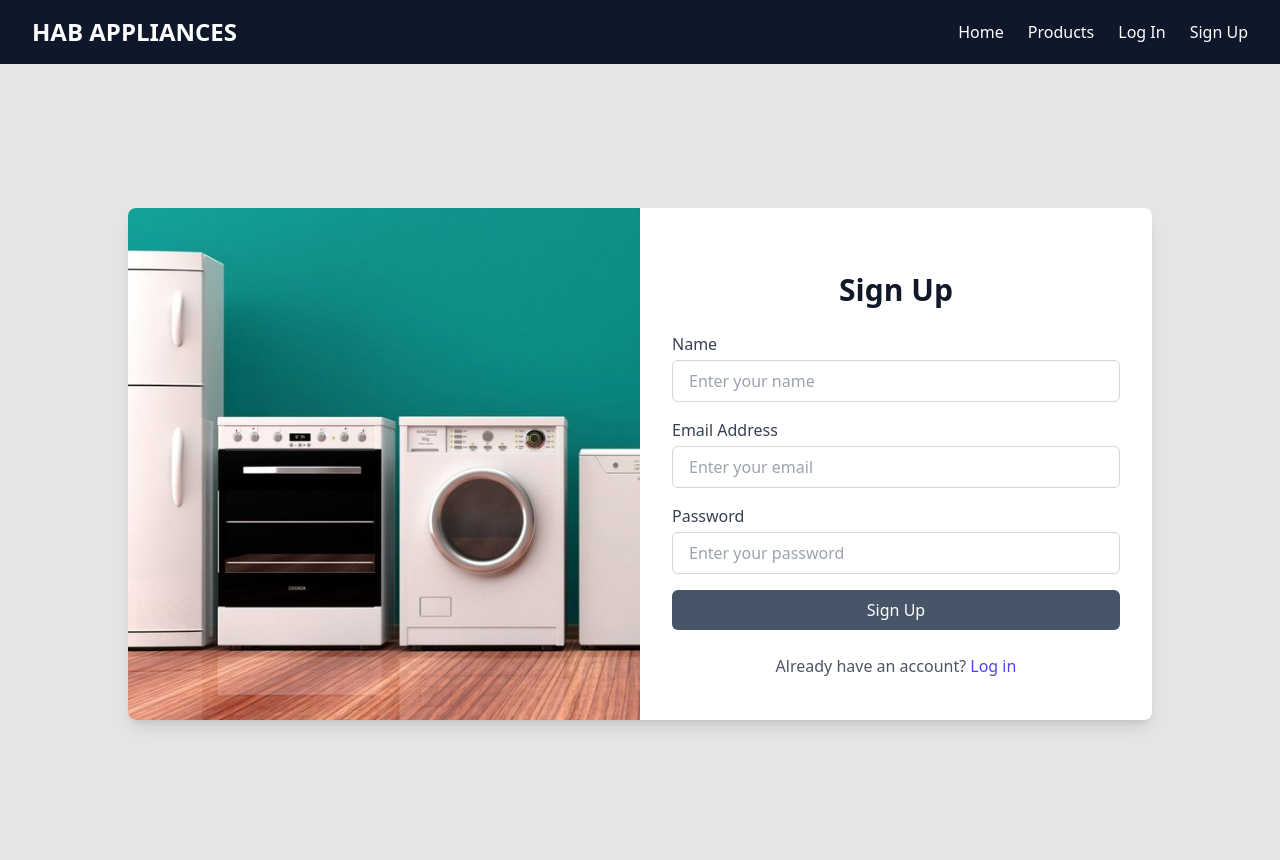
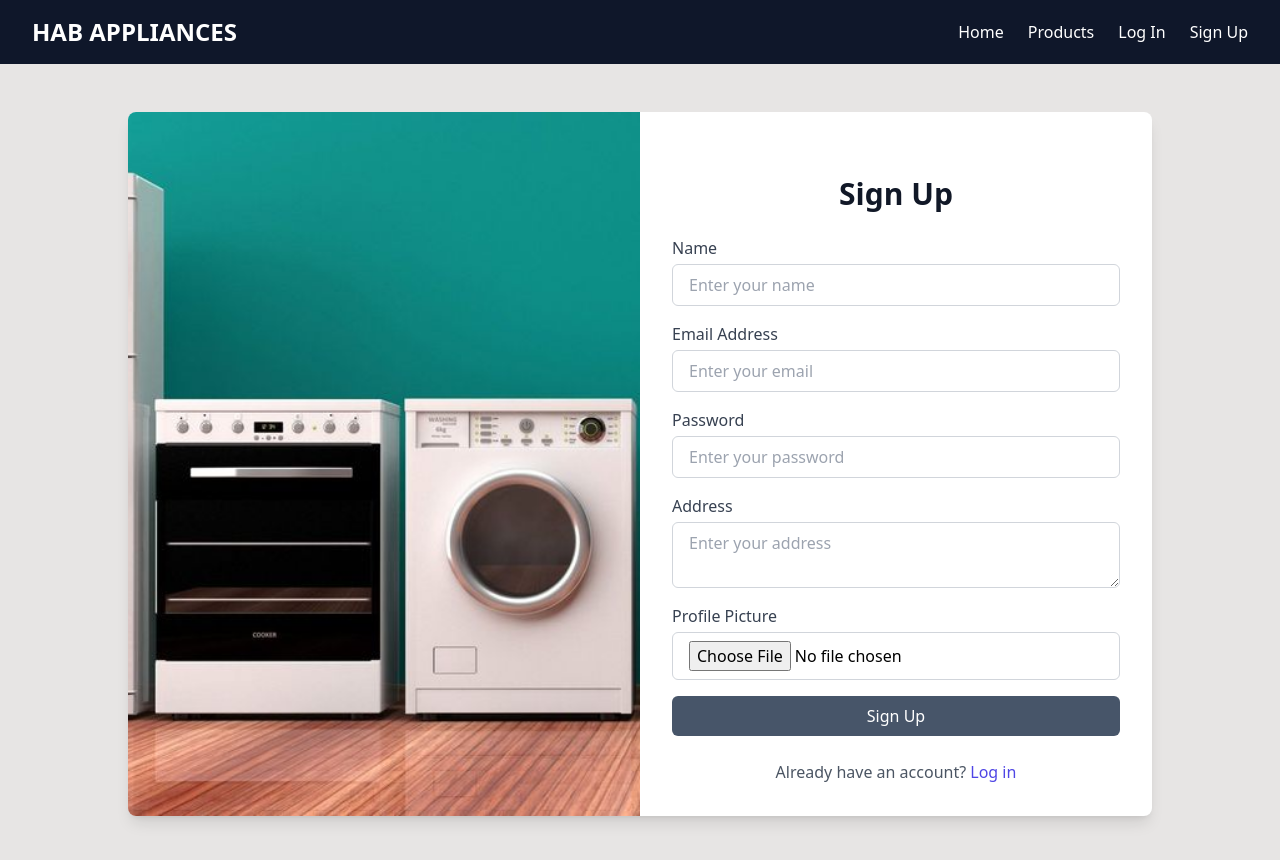
Before and after one commit to Shiido09/MERN-STACK, a React (Vite) app in the folder frontend/: page /signup in a window 1280 px wide. Shown: the top 860 px of the page. Built offline with nearby package versions, Linux system fonts and the light colour scheme.

Commit message:
Update signupPage.jsx

```diff
--- a/frontend/src/pages/homePages/signupPage.jsx
+++ b/frontend/src/pages/homePages/signupPage.jsx
@@ -1,46 +1,66 @@
-// src/pages/homePages/signupPage.jsx
 import React, { useState } from 'react';
-import { Link, Navigate, useNavigate } from 'react-router-dom';
+import { Link, useNavigate } from 'react-router-dom';
 import { createUserWithEmailAndPassword } from 'firebase/auth';
 import { auth } from '../../firebaseConfig';
 import axios from 'axios';
 import Header from './Header';
+import { useFormik } from 'formik';
+import * as Yup from 'yup';
 
 const SignupPage = () => {
-  const [name, setName] = useState('');
-  const [email, setEmail] = useState('');
-  const [password, setPassword] = useState('');
-  const [error, setError] = useState('');
+  const navigate = useNavigate();
   const [success, setSuccess] = useState('');
-  const navigate = useNavigate();
 
-  const handleSubmit = async (e) => {
-    e.preventDefault();
+  const validationSchema = Yup.object({
+    name: Yup.string().required('Name is required'),
+    email: Yup.string().email('Invalid email address').required('Email is required'),
+    password: Yup.string().min(6, 'Password must be at least 6 characters').required('Password is required'),
+    address: Yup.string().required('Address is required'),
+    profilePicture: Yup.mixed().required('Profile picture is required')
+  });
 
+  const formik = useFormik({
+    initialValues: {
+      name: '',
+      email: '',
+      password: '',
+      address: '',
+      profilePicture: null
+    },
+    validationSchema,
+    onSubmit: async (values) => {
       try {
-      // Send user data to backend
+        const formData = new FormData();
+        formData.append('name', values.name);
+        formData.append('email', values.email);
+        formData.append('password', values.password);
+        formData.append('address', values.address);
+        formData.append('profilePicture', values.profilePicture);
+
         const response = await axios.post(
           "http://localhost:5000/api/auth/signup",
-        { name, email, password },
-        { withCredentials: true } // To send cookies
+          formData,
+          { withCredentials: true }
         );
 
         setSuccess(response.data.message);
-      setError("");
         setTimeout(() => {
-        setName("");
-        setEmail("");
-        setPassword("");
+          formik.resetForm();
           navigate("/verify");
         }, 3000);
       } catch (err) {
         if (err.response && err.response.data && err.response.data.message) {
-        setError(err.response.data.message);
+          formik.setFieldError('general', err.response.data.message);
         } else {
-        setError("Signup failed. Please try again.");
+          formik.setFieldError('general', 'Signup failed. Please try again.');
         }
-      setTimeout(() => setError(""), 2000);
+        setTimeout(() => formik.setFieldError('general', ''), 2000);
       }
+    }
+  });
+
+  const handleFileChange = (e) => {
+    formik.setFieldValue('profilePicture', e.target.files[0]);
   };
 
   return (
@@ -53,9 +73,9 @@ const SignupPage = () => {
           </div>
           <div className="w-full md:w-1/2 p-8 pt-16 space-y-6">
             <h2 className="text-3xl font-bold text-center text-gray-900">Sign Up</h2>
-            {error && <p className="text-red-600 text-center">{error}</p>}
+            {formik.errors.general && <p className="text-red-600 text-center">{formik.errors.general}</p>}
             {success && <p className="text-green-600 text-center">{success}</p>}
-            <form className="space-y-4" onSubmit={handleSubmit}>
+            <form className="space-y-4" onSubmit={formik.handleSubmit}>
               <div>
                 <label htmlFor="name" className="block text-base font-medium text-gray-700">
                   Name
@@ -63,12 +83,16 @@ const SignupPage = () => {
                 <input
                   type="text"
                   id="name"
-                  value={name}
-                  onChange={(e) => setName(e.target.value)}
+                  name="name"
+                  value={formik.values.name}
+                  onChange={formik.handleChange}
+                  onBlur={formik.handleBlur}
                   className="mt-1 block w-full px-4 py-2 border border-gray-300 rounded-md focus:ring-indigo-500 focus:border-indigo-500"
                   placeholder="Enter your name"
-                  required
                 />
+                {formik.touched.name && formik.errors.name && (
+                  <p className="text-red-600 text-sm">{formik.errors.name}</p>
+                )}
               </div>
               <div>
                 <label htmlFor="email" className="block text-base font-medium text-gray-700">
@@ -77,12 +101,16 @@ const SignupPage = () => {
                 <input
                   type="email"
                   id="email"
-                  value={email}
-                  onChange={(e) => setEmail(e.target.value)}
+                  name="email"
+                  value={formik.values.email}
+                  onChange={formik.handleChange}
+                  onBlur={formik.handleBlur}
                   className="mt-1 block w-full px-4 py-2 border border-gray-300 rounded-md focus:ring-indigo-500 focus:border-indigo-500"
                   placeholder="Enter your email"
-                  required
                 />
+                {formik.touched.email && formik.errors.email && (
+                  <p className="text-red-600 text-sm">{formik.errors.email}</p>
+                )}
               </div>
               <div>
                 <label htmlFor="password" className="block text-base font-medium text-gray-700">
@@ -91,12 +119,49 @@ const SignupPage = () => {
                 <input
                   type="password"
                   id="password"
-                  value={password}
-                  onChange={(e) => setPassword(e.target.value)}
+                  name="password"
+                  value={formik.values.password}
+                  onChange={formik.handleChange}
+                  onBlur={formik.handleBlur}
                   className="mt-1 block w-full px-4 py-2 border border-gray-300 rounded-md focus:ring-indigo-500 focus:border-indigo-500"
                   placeholder="Enter your password"
-                  required
                 />
+                {formik.touched.password && formik.errors.password && (
+                  <p className="text-red-600 text-sm">{formik.errors.password}</p>
+                )}
+              </div>
+              <div>
+                <label htmlFor="address" className="block text-base font-medium text-gray-700">
+                  Address
+                </label>
+                <textarea
+                  id="address"
+                  name="address"
+                  value={formik.values.address}
+                  onChange={formik.handleChange}
+                  onBlur={formik.handleBlur}
+                  className="mt-1 block w-full px-4 py-2 border border-gray-300 rounded-md focus:ring-indigo-500 focus:border-indigo-500"
+                  placeholder="Enter your address"
+                />
+                {formik.touched.address && formik.errors.address && (
+                  <p className="text-red-600 text-sm">{formik.errors.address}</p>
+                )}
+              </div>
+              <div>
+                <label htmlFor="profilePicture" className="block text-base font-medium text-gray-700">
+                  Profile Picture
+                </label>
+                <input
+                  type="file"
+                  id="profilePicture"
+                  name="profilePicture"
+                  onChange={handleFileChange}
+                  onBlur={formik.handleBlur}
+                  className="mt-1 block w-full px-4 py-2 border border-gray-300 rounded-md focus:ring-indigo-500 focus:border-indigo-500"
+                />
+                {formik.touched.profilePicture && formik.errors.profilePicture && (
+                  <p className="text-red-600 text-sm">{formik.errors.profilePicture}</p>
+                )}
               </div>
               <button type="submit" className="w-full bg-slate-600 text-white py-2 px-4 rounded-md hover:bg-slate-800 transition duration-200">
                 Sign Up
```
Lines whose indentation alone changed are shown as unchanged.
